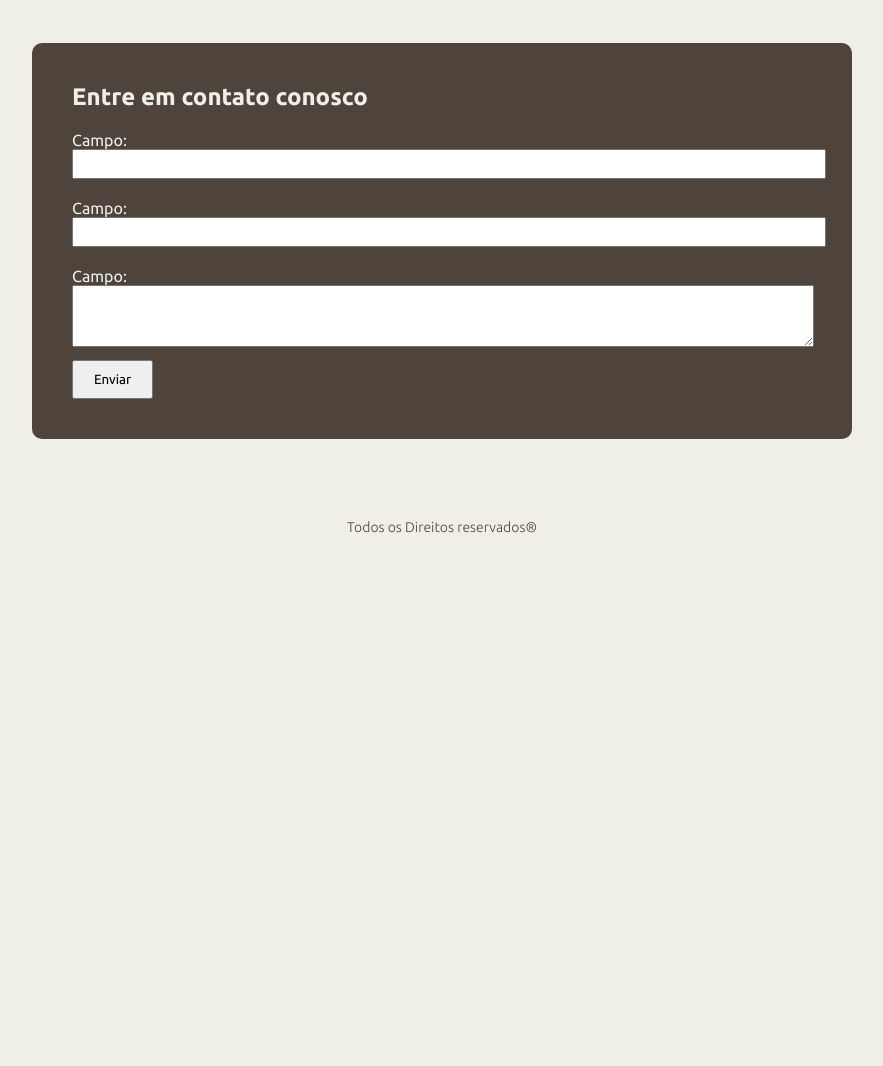
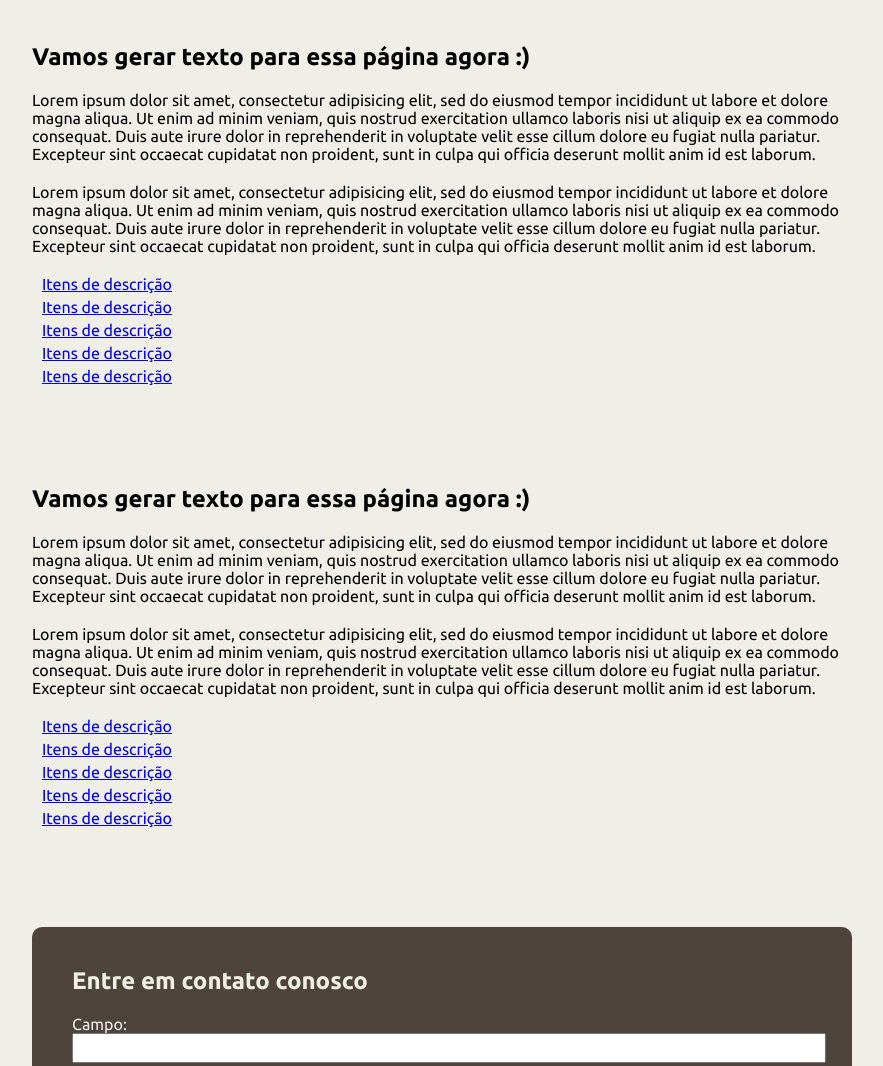
Before and after one commit to fagnerweb/CLI_GITWORKFLOW, a plain HTML site: page index.html in a window 1280 px wide. Shown: the part 834-1900 px from the top of the page, without its empty margins (198-1081 px from the left). Before the commit the page ends 1409 px from the top, so only its background shows below. Drawn offline with Linux system fonts and the light colour scheme.

Commit message:
Alteração do conteudo Ok [conteudo]

```diff
--- a/index.html
+++ b/index.html
@@ -16,7 +16,7 @@
 			</a>
 		</header>
 
-		<article class="main_article">
+		  <article class="main_article">
 			<header>
 				<h2>Arquivo de teste</h2>
 				<p class="tagline">Escrever um conteúdo para ilustrar a nossa página</p>
@@ -52,12 +52,72 @@
 
 		</article>
 
+		<article class="article_single">
+			<header>
+				<h2>Vamos gerar texto para essa página agora :)</h2>
+			</header>
+			<p>Lorem ipsum dolor sit amet, consectetur adipisicing elit, sed do eiusmod
+			tempor incididunt ut labore et dolore magna aliqua. Ut enim ad minim veniam,
+			quis nostrud exercitation ullamco laboris nisi ut aliquip ex ea commodo
+			consequat. Duis aute irure dolor in reprehenderit in voluptate velit esse
+			cillum dolore eu fugiat nulla pariatur. Excepteur sint occaecat cupidatat non
+			proident, sunt in culpa qui officia deserunt mollit anim id est laborum.</p>
+
+			<p>Lorem ipsum dolor sit amet, consectetur adipisicing elit, sed do eiusmod
+			tempor incididunt ut labore et dolore magna aliqua. Ut enim ad minim veniam,
+			quis nostrud exercitation ullamco laboris nisi ut aliquip ex ea commodo
+			consequat. Duis aute irure dolor in reprehenderit in voluptate velit esse
+			cillum dolore eu fugiat nulla pariatur. Excepteur sint occaecat cupidatat non
+			proident, sunt in culpa qui officia deserunt mollit anim id est laborum.</p>
+
+			<ul>
+				<li><a href="index.html" class="title">Itens de descrição</a></li>
+				<li><a href="#" class="title">Itens de descrição</a></li>
+				<li><a href="#" class="title">Itens de descrição</a></li>
+				<li><a href="#" class="title">Itens de descrição</a></li>
+				<li><a href="#" class="title">Itens de descrição</a></li>
+			</ul>
+
+		</article>
+
+		<article class="article_single">
+			<header>
+				<h2>Vamos gerar texto para essa página agora :)</h2>
+			</header>
+			<p>Lorem ipsum dolor sit amet, consectetur adipisicing elit, sed do eiusmod
+			tempor incididunt ut labore et dolore magna aliqua. Ut enim ad minim veniam,
+			quis nostrud exercitation ullamco laboris nisi ut aliquip ex ea commodo
+			consequat. Duis aute irure dolor in reprehenderit in voluptate velit esse
+			cillum dolore eu fugiat nulla pariatur. Excepteur sint occaecat cupidatat non
+			proident, sunt in culpa qui officia deserunt mollit anim id est laborum.</p>
+
+			<p>Lorem ipsum dolor sit amet, consectetur adipisicing elit, sed do eiusmod
+			tempor incididunt ut labore et dolore magna aliqua. Ut enim ad minim veniam,
+			quis nostrud exercitation ullamco laboris nisi ut aliquip ex ea commodo
+			consequat. Duis aute irure dolor in reprehenderit in voluptate velit esse
+			cillum dolore eu fugiat nulla pariatur. Excepteur sint occaecat cupidatat non
+			proident, sunt in culpa qui officia deserunt mollit anim id est laborum.</p>
+
+			<ul>
+				<li><a href="index.html" class="title">Itens de descrição</a></li>
+				<li><a href="#" class="title">Itens de descrição</a></li>
+				<li><a href="#" class="title">Itens de descrição</a></li>
+				<li><a href="#" class="title">Itens de descrição</a></li>
+				<li><a href="#" class="title">Itens de descrição</a></li>
+			</ul>
+
+		</article>
+
+
 		<article class="form_contact">
 			<header>
 				<h2>Entre em contato conosco</h2>
 			</header>
 
 			<form action="" method="post">
+				<label><p>Campo:</p></label>
+				<input type="text">
+
 				<label><p>Campo:</p></label>
 				<input type="text">
 
```
